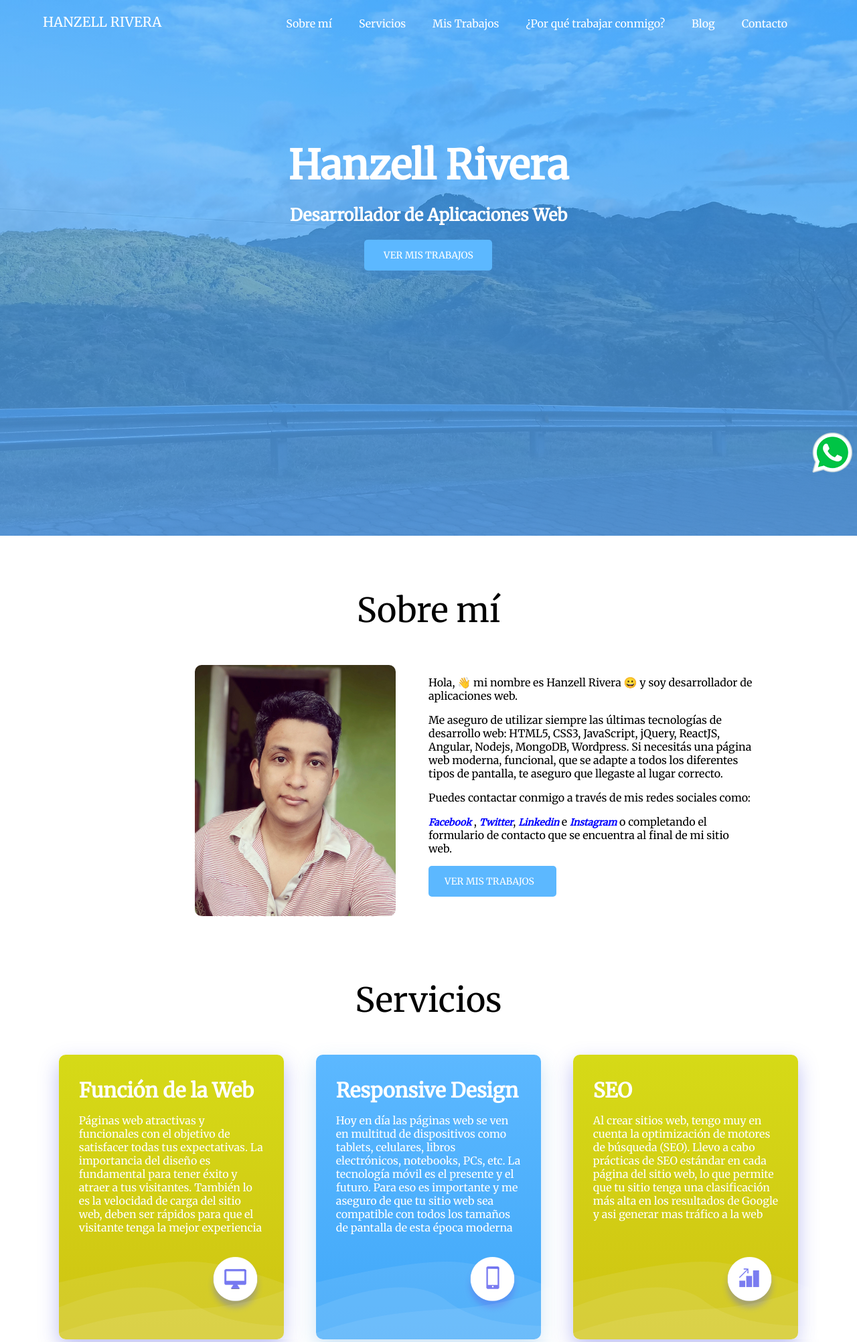
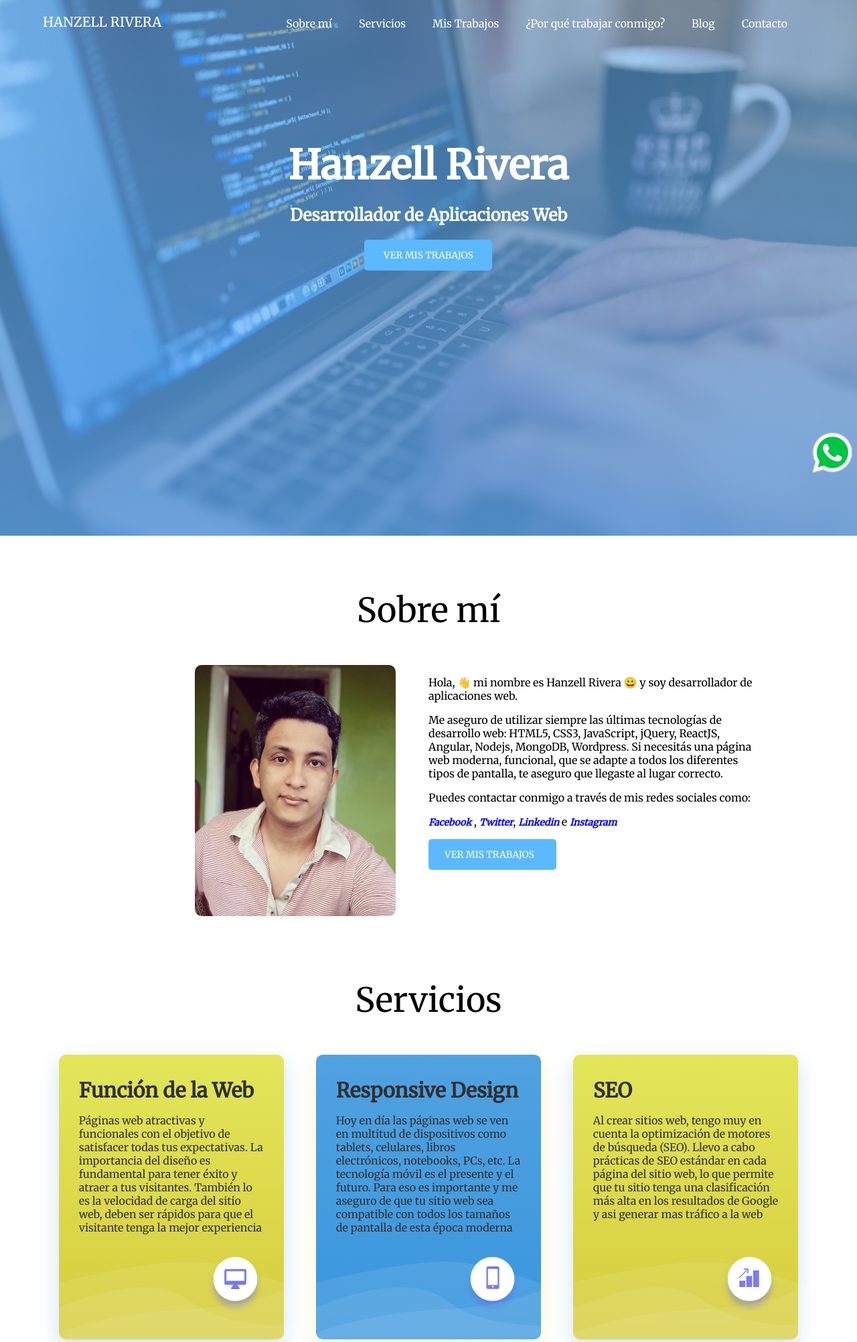
Before and after one commit to RiveraHan/RiveraHan.github.io, a PHP site: page / in a window 1280 px wide. Shown: the top 2004 px of the page at 67% size. Run offline with PHP 8.4, Linux system fonts and the light colour scheme.

Commit message:
Coregi textos en sobre mi, imagen y cambie colores de en parrafos

```diff
--- a/index.html
+++ b/index.html
@@ -92,8 +92,7 @@
                         <p>Me aseguro de utilizar siempre las últimas tecnologías de desarrollo web: HTML5, CSS3, JavaScript, jQuery, ReactJS, Angular, Nodejs, MongoDB, Wordpress. Si necesitás una página web moderna, funcional, que se adapte a todos los diferentes
                             tipos de pantalla, te aseguro que llegaste al lugar correcto.</p>
                         <p>Puedes contactar conmigo a través de mis redes sociales como:<address><a class="link-redes" href="https://www.facebook.com/hanzellerivera">Facebook</a></address> , <address><a class="link-redes" href="https://twitter.com/rivera_hanzell">Twitter</a></address>, <address><a class="link-redes"
-							href="https://www.linkedin.com/in/hanzell-rivera-027539175">Linkedin</a></address> e <address><a class="link-redes" href="https://www.instagram.com/hanzellriverap">Instagram</a></address> o completando el formulario de contacto que se encuentra al final
-                            de mi sitio web.</p>
+							href="https://www.linkedin.com/in/hanzell-rivera-027539175">Linkedin</a></address> e <address><a class="link-redes" href="https://www.instagram.com/hanzellriverap">Instagram</a></address></p>
                         <a href="#mis-trabajos">VER MIS TRABAJOS</a>
                     </div>
                 </div>
--- a/src/assets/styles/style.css
+++ b/src/assets/styles/style.css
@@ -35,13 +35,13 @@ a {
 }
 
 header {
-    background: linear-gradient(rgba(42, 156, 248, 0.6), rgba(96, 171, 245, .8)), url(../img/fondo.jpg);
+    background: linear-gradient(rgba(106, 184, 248, 0.561), rgba(96, 171, 245, .8)), url(../img/fondo.jpg);
     /*../ para regresar a lacarpeta raiz o anterior. En color html para buscar el código del degradado; el .7 es la transparencia de fondo*/
     height: 100vh;
     /*100% del alto de la ventana. También sirve para dispositivos moviles*/
     background-size: cover;
     /*Adacta la imagen al ancho de la página*/
-    background-position: right;
+    background-position:center;
 }
 
 #Contenedor-titulo-flex {
@@ -138,7 +138,7 @@ address {
     justify-content: space-around;
     /*Separa los contenidos,  cajas o div*/
     flex-wrap: wrap;
-    color: #fff;
+    color: #2f2f2f;
 }
 
 .servicios {
@@ -167,15 +167,15 @@ address {
 
 .Contenedor-servicios .amarillo {
     /*llamada a los contenedores violestas que esten en .contedor-servicios*/
-    background: linear-gradient(to top, #cfc312, #d6da17);
+    background: linear-gradient(to top, #d6cc3d, #e3e659);
     /*to top, para que el gradado valla de abajo hacia arriba herramientas: www.colorzila.com*/
-    box-shadow: 0 12px 30px 0 rgba(80, 85, 223, .37);
+    box-shadow: 0 12px 30px 0 rgba(86, 163, 222, .3);
     /*box-shadow,la sombra del div. herramiento: www.cssmatic.com*/
 }
 
 .Contenedor-servicios .celeste {
-    background: linear-gradient(to top, #40a8f9, #5cb8ff);
-    box-shadow: 0 12px 30px 0 rgba(86, 163, 222, .3);
+    background: linear-gradient(to top, #3996dd, #50a2e0);
+    box-shadow: 0 12px 30px 0 rgba(222, 220, 86, .3);
 }
 
 .ondas {
@@ -450,7 +450,7 @@ html {
         display: flex;
         justify-content: space-around;
         flex-wrap: wrap;
-        color: #fff;
+        color: #2f2f2f;
         flex-direction: column;
     }
     .servicios {
```
Also changed, not shown: src/assets/img/fondo.jpg.
